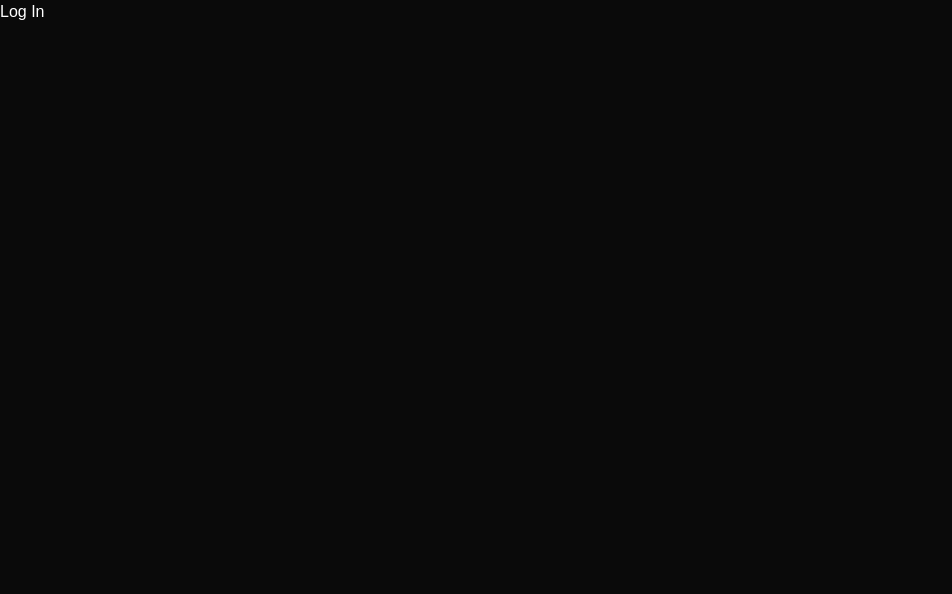
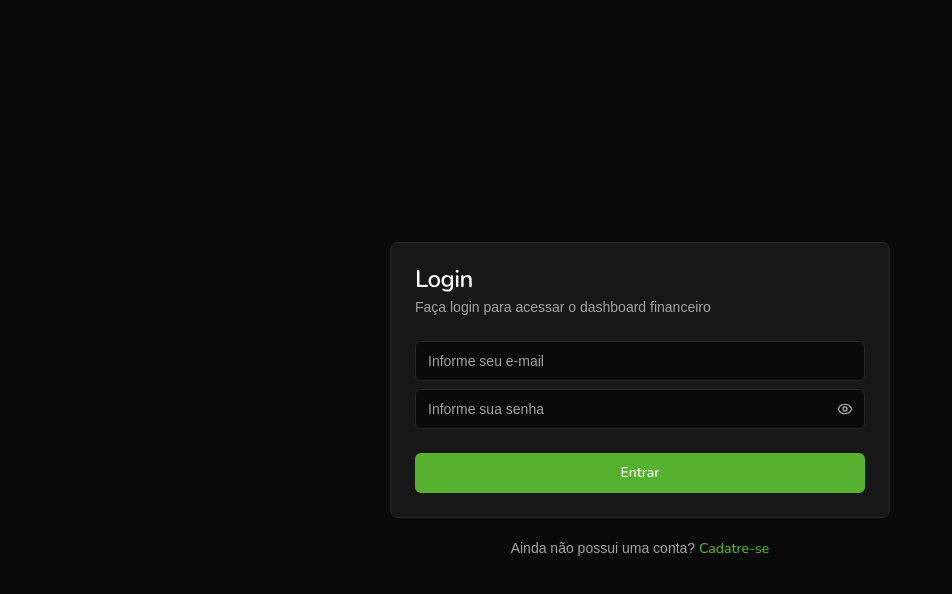
Before and after one commit to DouglasRamosP/dashboard-financeira, a React (Vite) app: page /login in a window 1280 px wide. Shown: the top 594 px of the page, without its empty margins (0-952 px from the left). Built offline with nearby package versions, Linux system fonts and the light colour scheme; a web font is replaced by a local one.

Commit message:
feat: add Login Page

```diff
--- a/src/pages/Login.jsx
+++ b/src/pages/Login.jsx
@@ -1,7 +1,102 @@
+import { zodResolver } from '@hookform/resolvers/zod'
+import { useForm } from 'react-hook-form'
+import { Link } from 'react-router'
+import { z } from 'zod'
+
+import PasswordInput from '@/components/password-input'
+import { Button } from '@/components/ui/button'
+import {
+  Card,
+  CardContent,
+  CardDescription,
+  CardFooter,
+  CardHeader,
+  CardTitle,
+} from '@/components/ui/card'
+import {
+  Form,
+  FormControl,
+  FormField,
+  FormItem,
+  FormMessage,
+} from '@/components/ui/form'
+import { Input } from '@/components/ui/input'
+
+export const LoginSchema = z.object({
+  email: z.string().email({ message: 'Email inválido' }),
+  password: z
+    .string()
+    .min(6, { message: 'A senha deve conter no mínimo 6 caracteres' }),
+})
+
 const LoginPage = () => {
+  const methods = useForm({
+    resolver: zodResolver(LoginSchema),
+    defaultValues: {
+      email: '',
+      password: '',
+    },
+  })
+
+  const handleSubmit = (data) => {
+    console.log(data)
+  }
+
   return (
-    <div>
-      <h1>Log In</h1>
+    <div className="flex h-screen w-screen flex-col items-center justify-center gap-3">
+      <Form {...methods}>
+        <form onSubmit={methods.handleSubmit(handleSubmit)}>
+          <Card className="w-[500px]">
+            <CardHeader>
+              <CardTitle>Login</CardTitle>
+              <CardDescription>
+                Faça login para acessar o dashboard financeiro
+              </CardDescription>
+            </CardHeader>
+            <CardContent className="space-y-2">
+              <FormField
+                control={methods.control}
+                name="email"
+                render={({ field }) => (
+                  <FormItem>
+                    <FormControl>
+                      <Input placeholder="Informe seu e-mail" {...field} />
+                    </FormControl>
+                    <FormMessage />
+                  </FormItem>
+                )}
+              />
+
+              <FormField
+                control={methods.control}
+                name="password"
+                render={({ field }) => (
+                  <FormItem>
+                    <FormControl>
+                      <PasswordInput
+                        placeholder="Informe sua senha"
+                        {...field}
+                      />
+                    </FormControl>
+                    <FormMessage />
+                  </FormItem>
+                )}
+              />
+            </CardContent>
+            <CardFooter className="flex flex-col gap-3">
+              <Button onSubmit={methods.handleSubmit} className="w-full">
+                Entrar
+              </Button>
+            </CardFooter>
+          </Card>
+        </form>
+      </Form>
+      <p className="mt-2 text-center text-sm text-muted-foreground">
+        Ainda não possui uma conta?{' '}
+        <Link to="/Signup" className="font-medium text-primary hover:underline">
+          Cadatre-se
+        </Link>
+      </p>
     </div>
   )
 }
```
